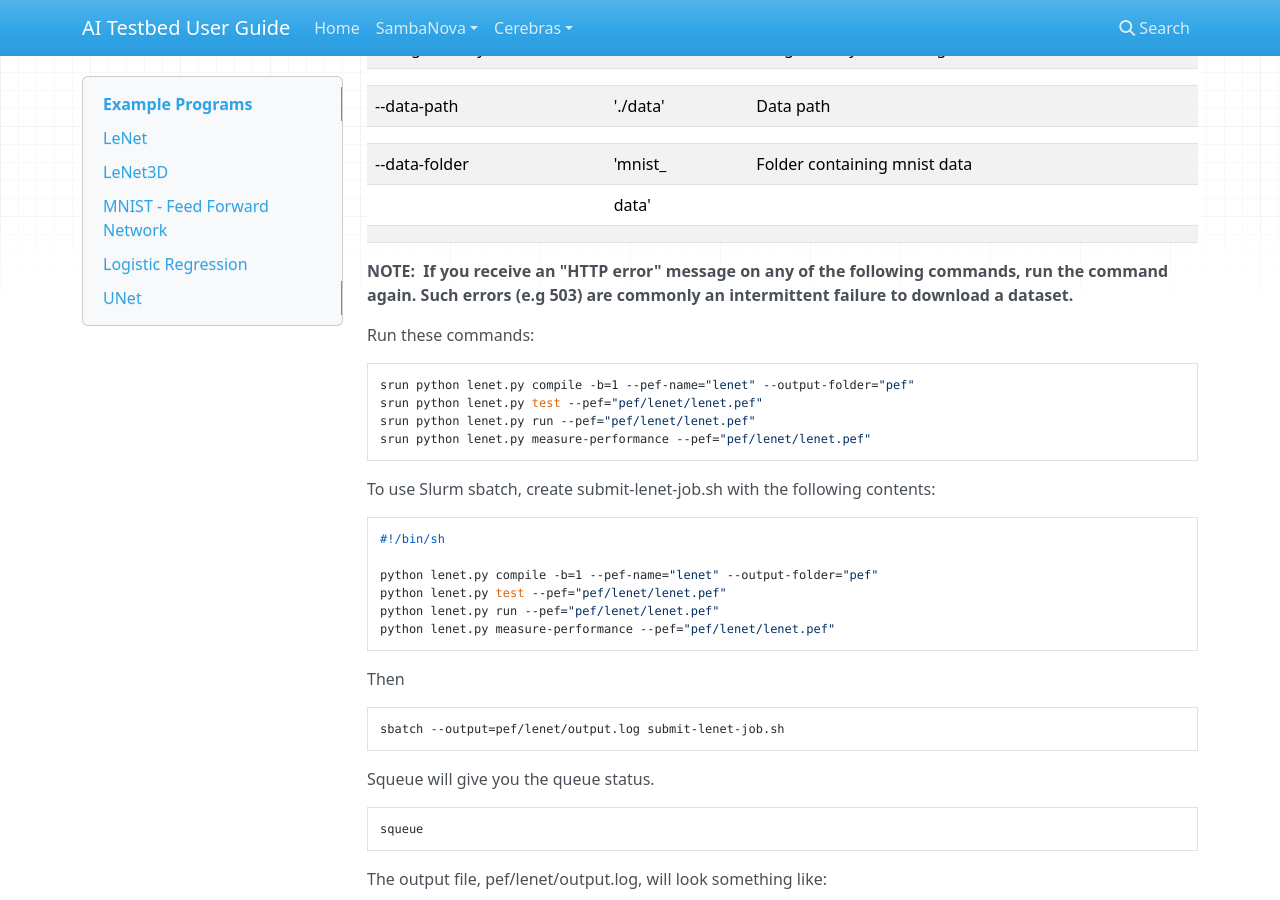
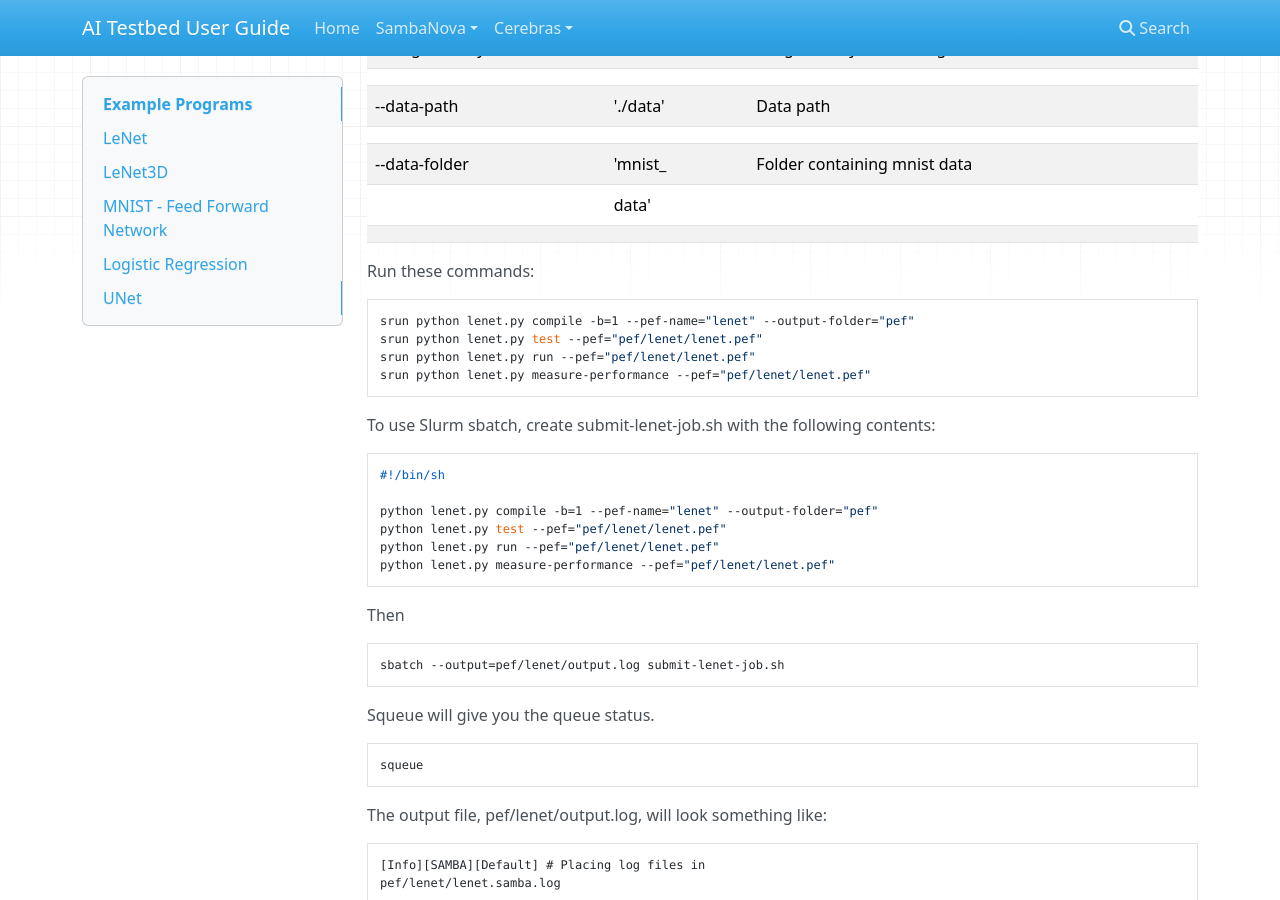
Before and after one commit to argonne-lcf/ai-testbed-userdocs, an MkDocs documentation site: the page built from docs/sambanova/Example-Programs.md, in a window 1280 px wide and 900 px high, scrolled down 1244 px. Built offline with MkDocs 1.6.1, drawn with Linux system fonts in a browser that asks for light colours; nearby versions of some CDN libraries.

Commit message:
Update Example-Programs.md

```diff
--- a/docs/sambanova/Example-Programs.md
+++ b/docs/sambanova/Example-Programs.md
@@ -54,9 +54,6 @@ Below are some of the common arguments used across most of the models in the exa
 |                        | data'     |                                |
 |                        |           |                                |
 
-**NOTE:  If you receive an "HTTP error" message on any of the
-following commands, run the command again. Such errors (e.g 503) are
-commonly an intermittent failure to download a dataset.**
 
 Run these commands:
 
```
